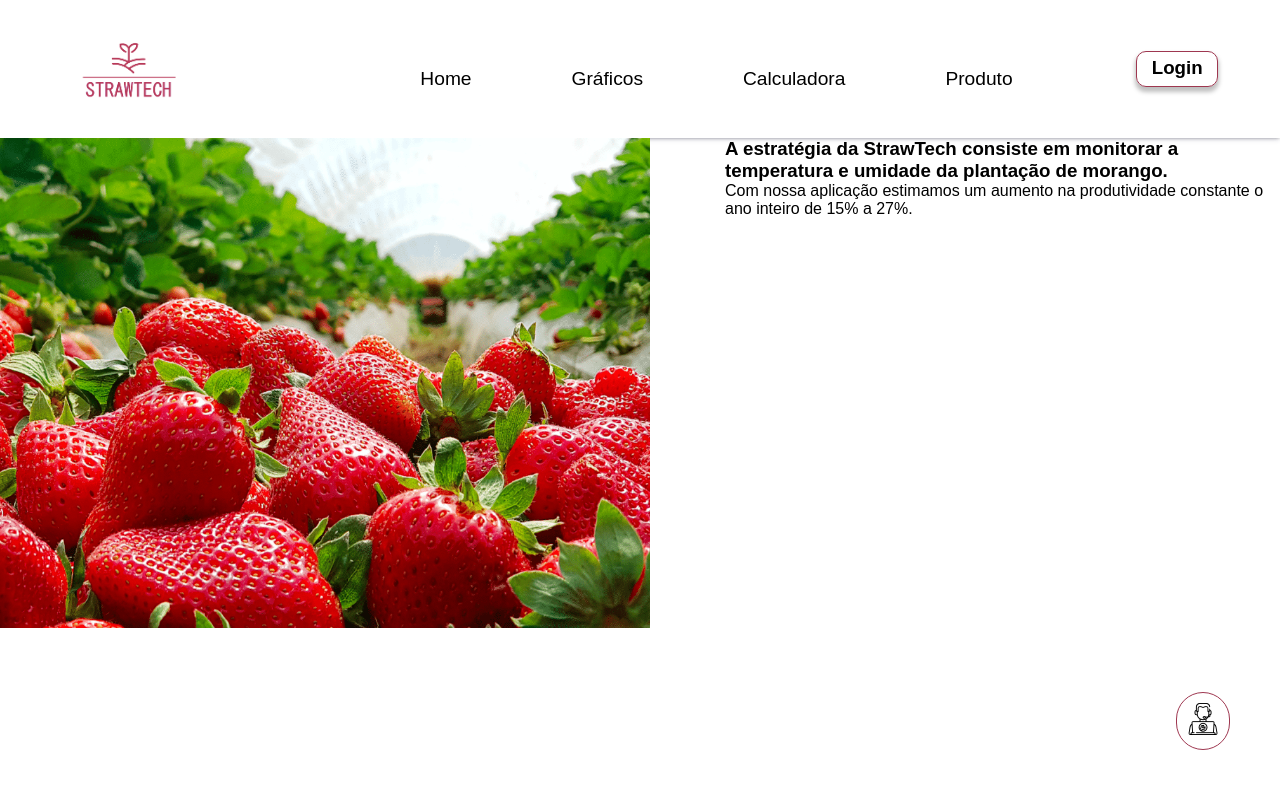
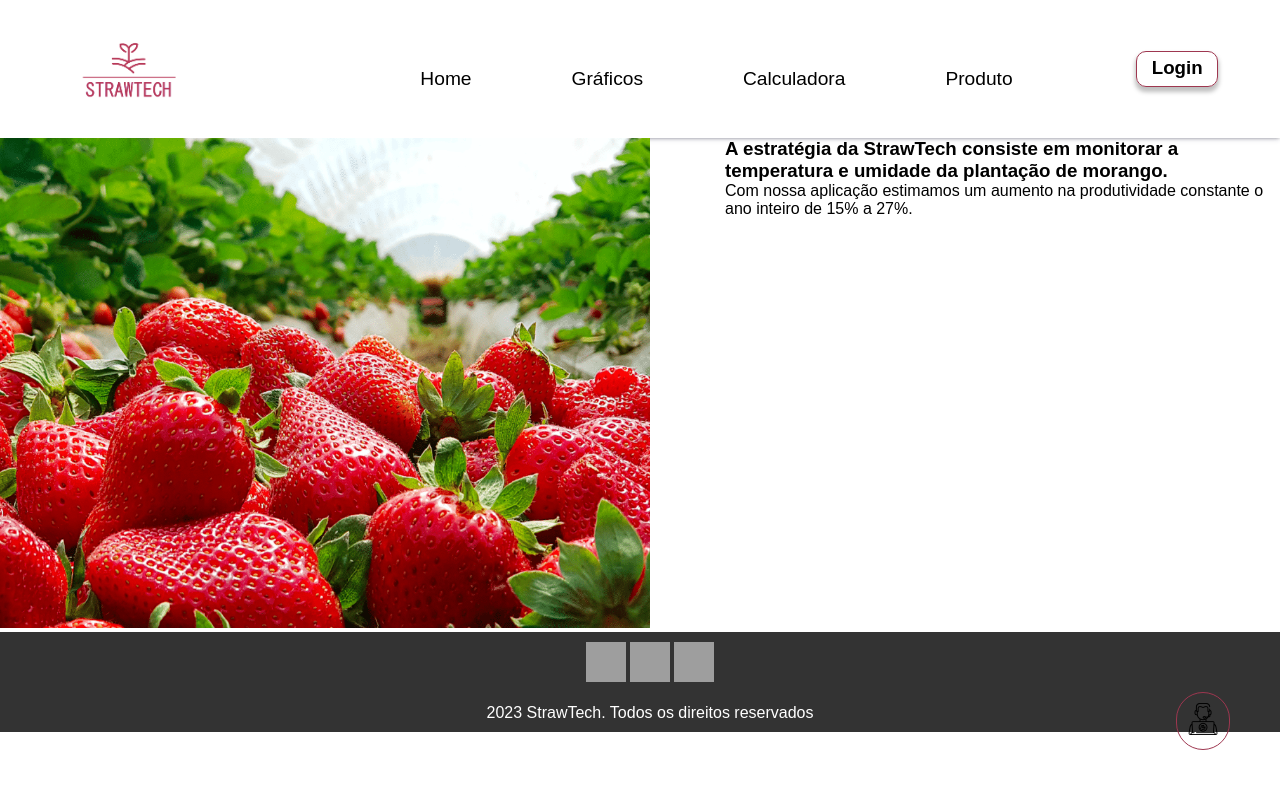
Before and after one commit to StrawTech/Sprint2, a plain HTML site: page site/web/Home.html in a window 1280 px wide. Drawn offline with Linux system fonts and the light colour scheme; grey boxes are pictures that could not be loaded.

Commit message:
Atualizações no css e corrigindo o formato da ATA

```diff
--- a/site/web/Home.html
+++ b/site/web/Home.html
@@ -71,6 +71,15 @@
             <button class="buttonSuporte" onclick="enviarMsgSuporte()">Enviar</button>
 
         </div>
+
+        <div class="rodape">
+            <img style= "height: 40px; width: 40px;"src="https://play-lh.googleusercontent.com/PCpXdqvUWfCW1mXhH1Y_98yBpgsWxuTSTofy3NGMo9yBTATDyzVkqU580bfSln50bFU" alt="">
+            <img style= "height: 40px; width: 40px;"src="https://play-lh.googleusercontent.com/PCpXdqvUWfCW1mXhH1Y_98yBpgsWxuTSTofy3NGMo9yBTATDyzVkqU580bfSln50bFU" alt="">
+            <img style= "height: 40px; width: 40px;"src="https://play-lh.googleusercontent.com/PCpXdqvUWfCW1mXhH1Y_98yBpgsWxuTSTofy3NGMo9yBTATDyzVkqU580bfSln50bFU" alt="">
+            <br><br>
+        2023 StrawTech. Todos os direitos reservados
+        </div>
+
     </footer>
 
 </body>
--- a/site/web/styles/style.css
+++ b/site/web/styles/style.css
@@ -147,3 +147,14 @@ header a{
     margin-left: 15px;
 
 }
+
+.rodape {
+    background-color: #333;
+    color: #fff;
+    text-align: center;
+    padding: 10px;
+    position: flex;
+    bottom: 0;
+    left: 0;
+    width: 100%;
+}
```
Also changed, not shown: site/web/Gráfico.html (+8 -0 lines), site/web/Produto.html (+1 -2 lines), 1 other file.
